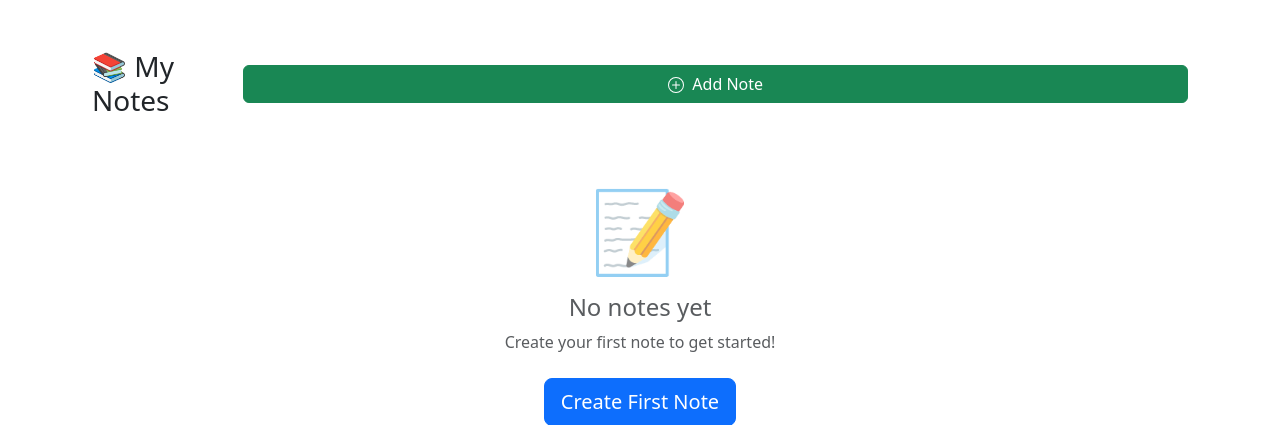
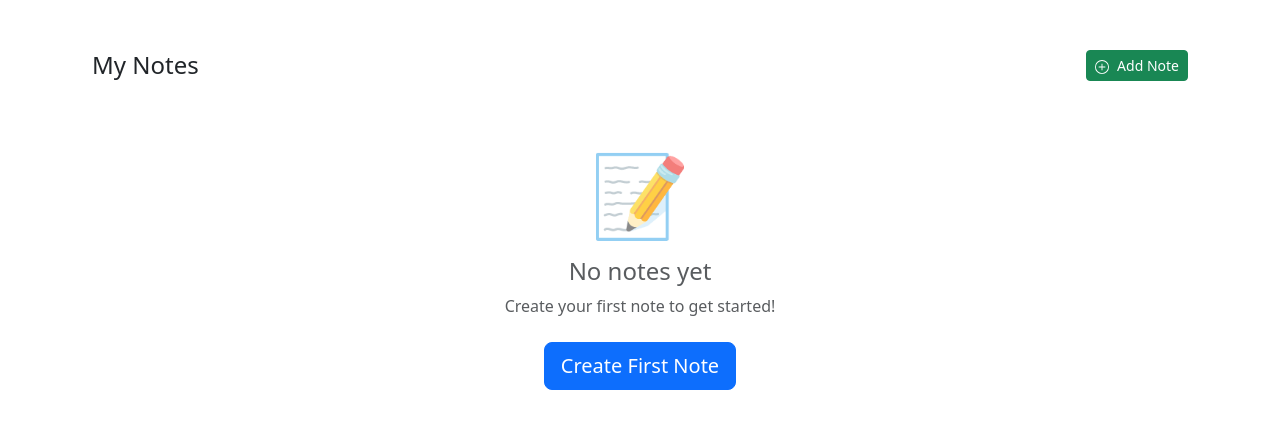
Before and after one commit to Juhi-Kini/NoteApp, a Flask app: page /dashboard in a window 1280 px wide. Shown: the part 56-481 px from the top of the page. Run offline with Flask 3, Linux system fonts and the light colour scheme; the visitor is signed in with stand-in values (Sample User, id 1); data that the repository does not hold is empty; some libraries are stand-ins or nearby versions.

Commit message:
Refactor dashboard layout and button styles

```diff
--- a/templates/dashboard.html
+++ b/templates/dashboard.html
@@ -2,10 +2,10 @@
 
 {% block content %}
 <div class="container mt-2 mt-md-4">
-  <div class="d-flex flex-column flex-sm-row justify-content-between align-items-start align-items-sm-center mb-3 gap-2">
-    <h2 class="h3 mb-0">📚 My Notes</h2>
-    <a href="/note/new" class="btn btn-success w-100 w-sm-auto">
-      <svg xmlns="http://www.w3.org/2000/svg" width="16" height="16" fill="currentColor" class="bi bi-plus-circle me-1" viewBox="0 0 16 16">
+<div class="d-flex justify-content-between align-items-center mb-3">
+  <h2 class="h4 mb-0">My Notes</h2>
+  <a href="/note/new" class="btn btn-success btn-sm">
+    <svg xmlns="http://www.w3.org/2000/svg" width="14" height="14" fill="currentColor" class="bi bi-plus-circle me-1" viewBox="0 0 16 16">
       <path d="M8 15A7 7 0 1 1 8 1a7 7 0 0 1 0 14zm0 1A8 8 0 1 0 8 0a8 8 0 0 0 0 16z"/>
       <path d="M8 4a.5.5 0 0 1 .5.5v3h3a.5.5 0 0 1 0 1h-3v3a.5.5 0 0 1-1 0v-3h-3a.5.5 0 0 1 0-1h3v-3A.5.5 0 0 1 8 4z"/>
     </svg>
```
Lines whose indentation alone changed are shown as unchanged.
